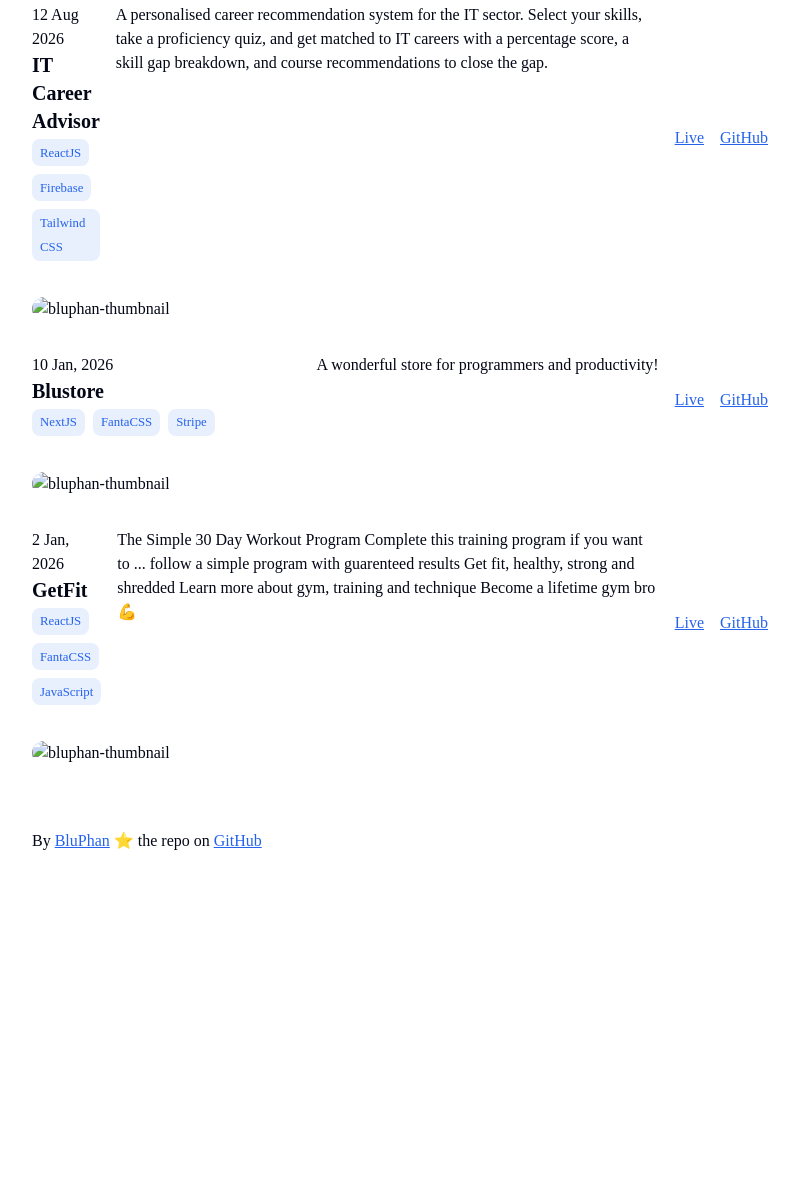
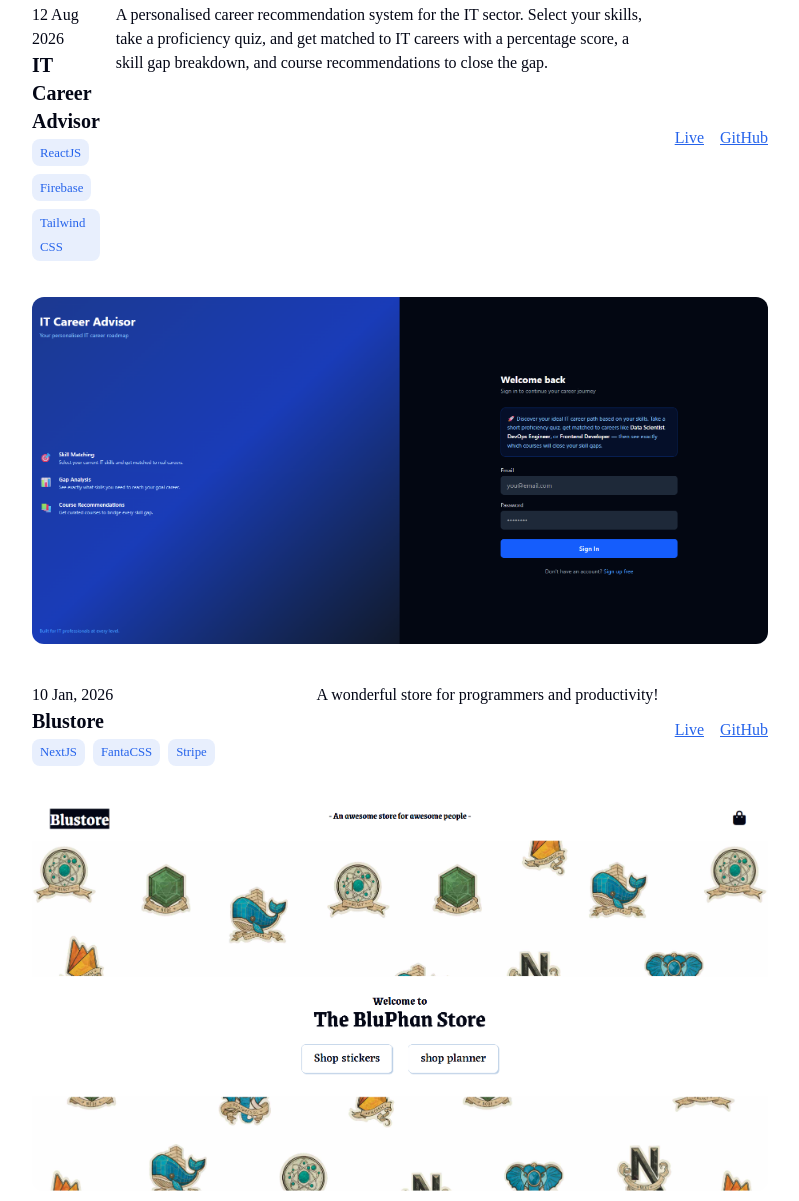
Before and after one commit to BluPhan/Web_Portfolio, a plain HTML site: page index.html in a window 1280 px wide. Shown: the part 904-2105 px from the top of the page, without its empty margins (240-1039 px from the left). Before the commit the page ends 1789 px from the top, so only its background shows below. Drawn offline with Linux system fonts and the light colour scheme; a web font is replaced by a local one.

Commit message:
Update image source paths in index.html

```diff
--- a/index.html
+++ b/index.html
@@ -142,7 +142,7 @@
           <div class="img-div">
             <img
               class="big-img"
-              src="/1_web_portfolio/public/career-advisor-xi.vercel.app.png"
+              src="/Web_Portfolio/public/career-advisor-xi.vercel.app.png"
               alt="bluphan-thumbnail"
             />
           </div>
@@ -178,7 +178,7 @@
           <div class="img-div">
             <img
               class="big-img"
-              src="/1_web_portfolio/public/main.d2aiscs2700ibi.amplifyapp.com.png"
+              src="/Web_Portfolio/public/main.d2aiscs2700ibi.amplifyapp.com.png"
               alt="bluphan-thumbnail"
             />
           </div>
@@ -217,7 +217,7 @@
           <div class="img-div">
             <img
               class="big-img"
-              src="/1_web_portfolio/public/getfit-plan.netlify.app.png"
+              src="/Web_Portfolio/public/getfit-plan.netlify.app.png"
               alt="bluphan-thumbnail"
             />
           </div>
```
